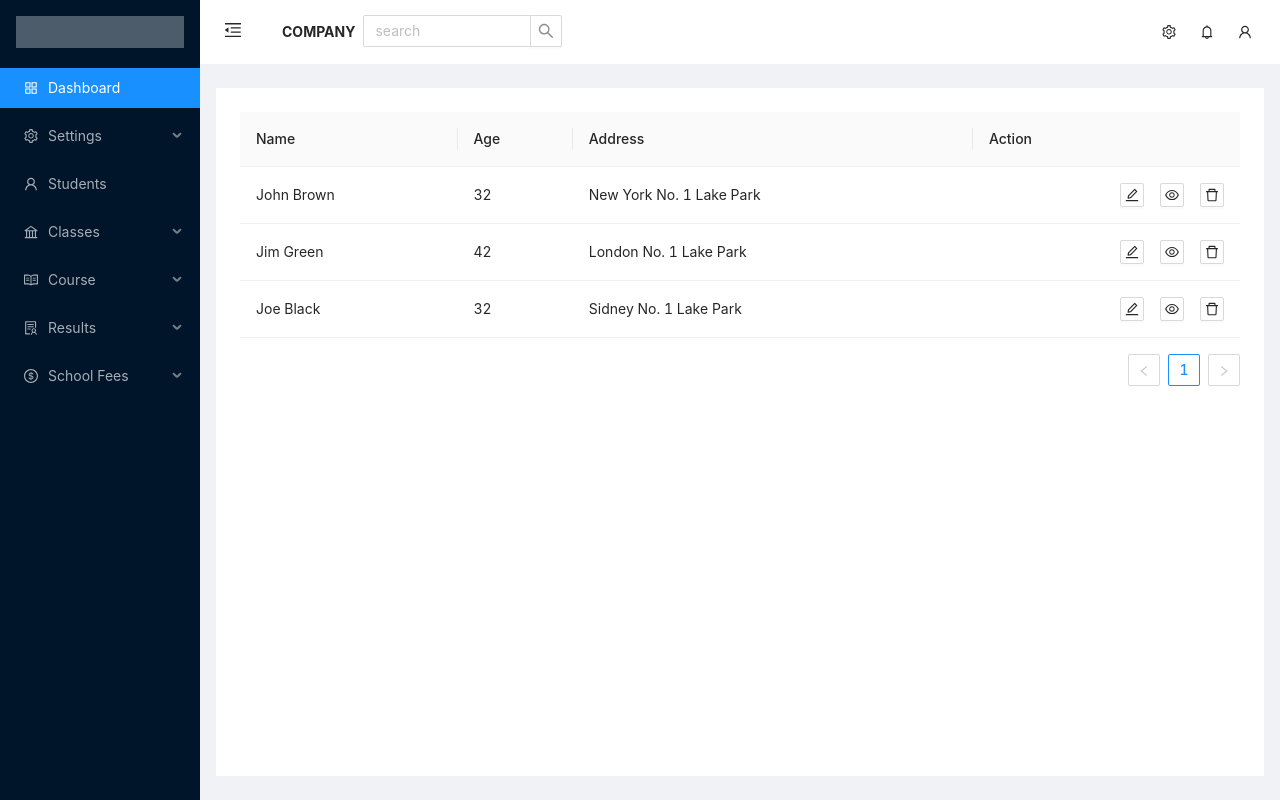
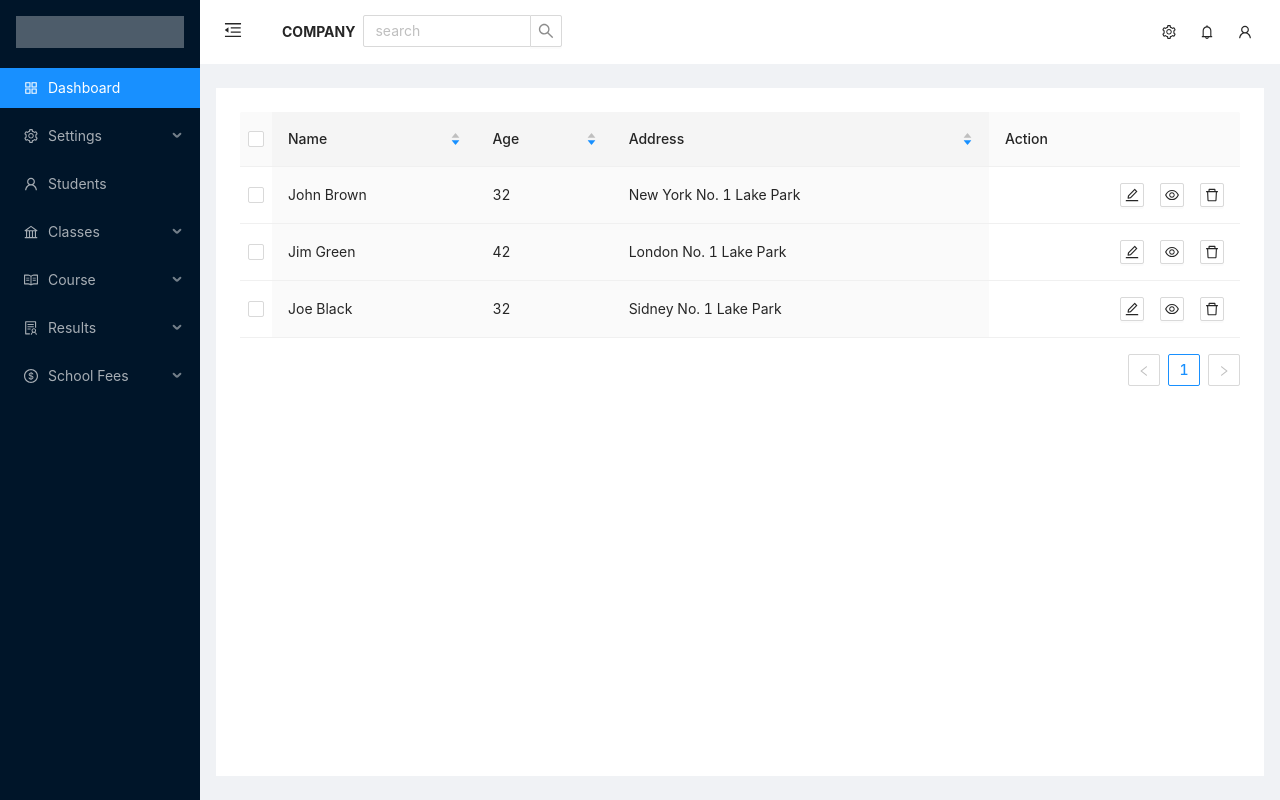
Before and after one commit to MpCodes/mysemaui, a React (Create React App) app: page /#/students/allStudents in a window 1280 px wide. Built offline with nearby package versions, Linux system fonts and the light colour scheme.

Commit message:
adjusting table

```diff
--- a/src/views/students/allStudents/AllStudents.js
+++ b/src/views/students/allStudents/AllStudents.js
@@ -9,16 +9,22 @@ const columns = [
 		title: 'Name',
 		dataIndex: 'name',
 		key: 'name',
+		defaultSortOrder: 'descend',
+		sorter: (a, b) => a.name.length - b.name.length,
 	},
 	{
 		title: 'Age',
 		dataIndex: 'age',
 		key: 'age',
+		defaultSortOrder: 'descend',
+		sorter: (a, b) => a.age - b.age,
 	},
 	{
 		title: 'Address',
 		dataIndex: 'address',
 		key: 'address',
+		defaultSortOrder: 'descend',
+		sorter: (a, b) => a.address.length - b.address.length,
 	},
 	{
 		title: 'Action',
@@ -58,11 +64,33 @@ const data = [
 	},
 ];
 
+const rowSelection = {
+	onChange: (selectedRowKeys, selectedRows) => {
+		console.log(
+			`selectedRowKeys: ${selectedRowKeys}`,
+			'selectedRows: ',
+			selectedRows
+		);
+	},
+	getCheckboxProps: (record) => ({
+		disabled: record.name === 'Disabled User',
+		// Column configuration not to be checked
+		name: record.name,
+	}),
+};
+
 const AllStudents = () => {
 	return (
-		<>
-			<Table columns={columns} dataSource={data} />
-		</>
+		<div>
+			<Table
+				rowSelection={{
+					type: 'checkbox',
+					...rowSelection,
+				}}
+				columns={columns}
+				dataSource={data}
+			/>
+		</div>
 	);
 };
 
```
